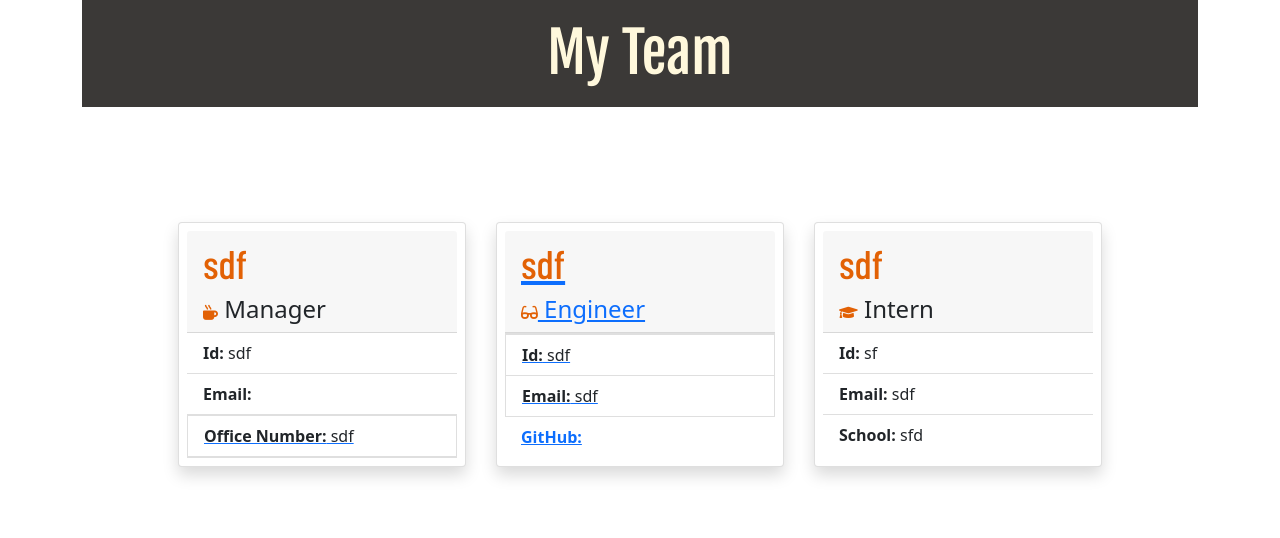
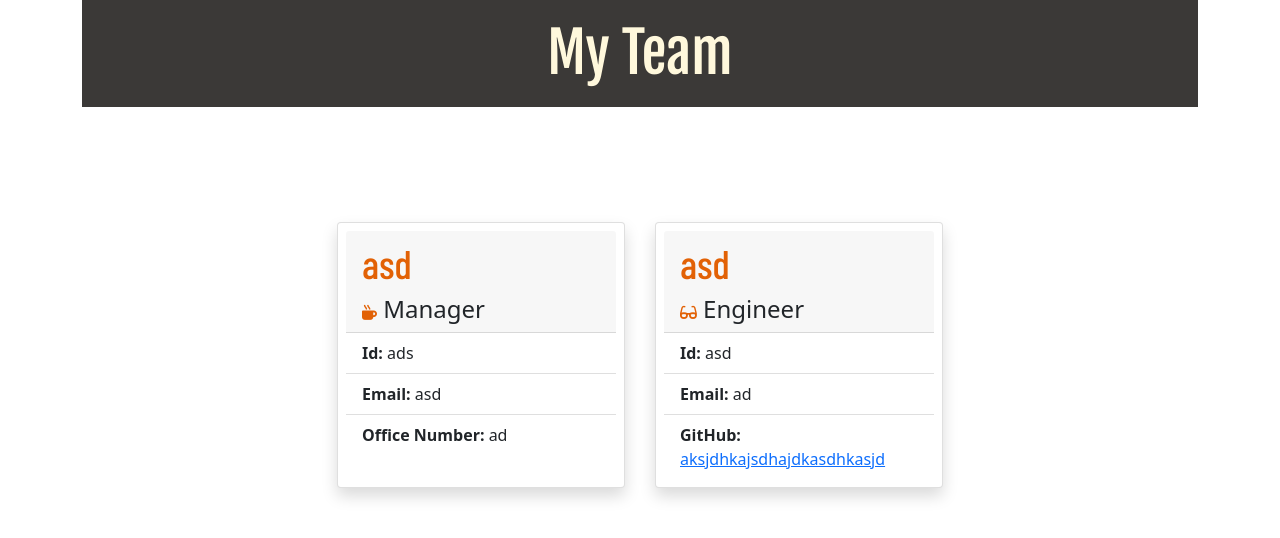
Before and after one commit to mxpux/teamprofilegen, a website: page team.html in a window 1280 px wide. Drawn offline with nearby package versions, Linux system fonts and the light colour scheme; a web font is replaced by a local one.

Commit message:
Added and fixed links issue

```diff
--- a/source/template.js
+++ b/source/template.js
@@ -10,7 +10,7 @@ const cardBuilder = team => {
 
       <ul class="list-group list-group-flush">
       <li class="list-group-item"><b>Id:</b> ${manager.getId()}</li>
-      <li class="list-group-item"><b>Email:</b> <a href="${manager.getEmail()}"></a></li>
+      <li class="list-group-item"><b>Email:</b> ${manager.getEmail()}</li>
       <li class="list-group-item"><b>Office Number:</b> ${manager.getOfficeNumber()}</li>
       </ul>
   </div>
@@ -43,7 +43,8 @@ const cardBuilder = team => {
       <ul class="list-group list-group-flush">
       <li class="list-group-item"><b>Id:</b> ${engineer.getId()}</li>
       <li class="list-group-item"><b>Email:</b> ${engineer.getEmail()}</li>
-      <li class="list-group-item"><b>GitHub:</b> <a href="${engineer.getGithub()}"></a></li>
+      <li class="list-group-item"><b>GitHub:</b> <a href=https://www.github.com/>${engineer.getGithub()}</a></li>
+
       </ul>
   </div>
       `
--- a/team.html
+++ b/team.html
@@ -27,40 +27,28 @@
 
   <div class="card shadow p-2" style="width: 18rem;">
       <div class="card-header">
-        <h2 class="card-title title p-right-2 p-left-2">sdf</h2>
+        <h2 class="card-title title p-right-2 p-left-2">asd</h2>
         <h4 class="card-text"><i class="fas fa-mug-hot"></i><class="job"> Manager</h4>
       </div>
 
       <ul class="list-group list-group-flush">
-      <li class="list-group-item"><b>Id:</b> sdf</li>
-      <li class="list-group-item"><b>Email:</b> <a href="shf@fskdh."</a></li>
-      <li class="list-group-item"><b>Office Number:</b> sdf</li>
+      <li class="list-group-item"><b>Id:</b> ads</li>
+      <li class="list-group-item"><b>Email:</b> asd</li>
+      <li class="list-group-item"><b>Office Number:</b> ad</li>
       </ul>
   </div>
 
   <div class="card shadow p-2" style="width: 18rem;">
     <div class="card-header">
-      <h2 class="card-title title p-right-2 p-left-2">sdf</h2>
+      <h2 class="card-title title p-right-2 p-left-2">asd</h2>
       <h4 class="card-text"><i class="fas fa-glasses"></i> Engineer</h4>
     </div>
 
       <ul class="list-group list-group-flush">
-      <li class="list-group-item"><b>Id:</b> sdf</li>
-      <li class="list-group-item"><b>Email:</b> sdf</li>
-      <li class="list-group-item"><b>GitHub:</b> <a href="shf"></a></li>
-      </ul>
-  </div>
+      <li class="list-group-item"><b>Id:</b> asd</li>
+      <li class="list-group-item"><b>Email:</b> ad</li>
+      <li class="list-group-item"><b>GitHub:</b> <a href=https://www.github.com/>aksjdhkajsdhajdkasdhkasjd</a></li>
 
-  <div class="card shadow p-2" style="width: 18rem;">
-    <div class="card-header cont">
-      <h2 class="card-title title p-right-2 p-left-2">sdf</h2>
-      <h4 class="card-text"><i class="fas fa-graduation-cap"></i> Intern</h4>
-    </div>
-
-      <ul class="list-group list-group-flush">
-      <li class="list-group-item"><b>Id:</b> sf</li>
-      <li class="list-group-item"><b>Email:</b> sdf</li>
-      <li class="list-group-item"><b>School:</b> sfd</li>
       </ul>
   </div>
 
```
